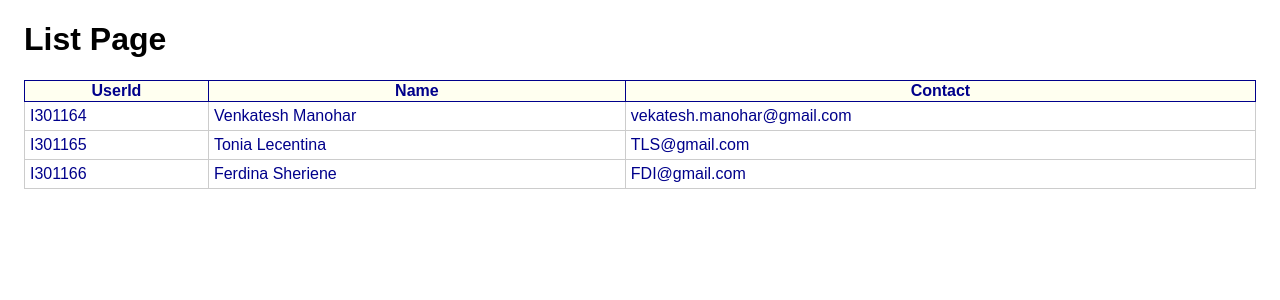
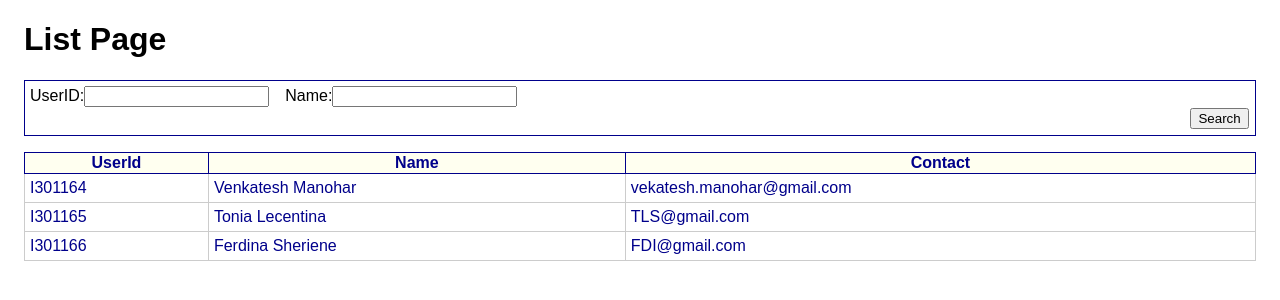
Before and after one commit to vatinidian/ReactLearning, a React app in the folder ListPage/: page / in a window 1280 px wide. Shown: the top 300 px of the page. Built offline with nearby package versions, Linux system fonts and the light colour scheme.

Commit message:
FilterBar added with logic to filter table

```diff
--- a/ListPage/public/style.css
+++ b/ListPage/public/style.css
@@ -21,3 +21,20 @@ tr {
     padding: 5px;
     color: darkblue;
 }
+
+.filterBar {
+    display: inline-block;
+    padding: 5px;
+    border: 1px solid darkblue;
+    width: 99%;
+    margin-bottom: 1rem;
+}
+
+.filterBarInput {
+    margin-right: 1rem;
+}
+
+.filterBarSearchButton {
+    margin: 1px;
+    float: right;
+}
--- a/ListPage/src/App.js
+++ b/ListPage/src/App.js
@@ -3,7 +3,7 @@ import ListPage from "./js/components/ListPage";
 class App extends Component {
     render() {
         return (
-            <div class="App">
+            <div className="App">
                 <ListPage />
             </div>
         );
--- /dev/null
+++ b/ListPage/src/js/components/FilterBar.js
@@ -0,0 +1,40 @@
+import React from "react";
+
+class FilterBar extends React.Component {
+    constructor(props) {
+        super(props);
+        this.handleInputChange = this.handleInputChange.bind(this);
+        this.handleSearch = this.handleSearch.bind(this);
+    }
+
+    handleInputChange(e) {
+        const target = event.target;
+        const name = target.name;
+
+        this.props.onFilterChange(name, target.value);
+    }
+
+    handleSearch() {
+        this.props.onSearch();
+    }
+
+    render() {
+        return (<div className="filterBar">
+            <form>
+                <label>
+                    UserID:
+                    <input name="userId" className="filterBarInput" value={this.props.userId} onChange={this.handleInputChange} />
+                </label>
+
+                <label>
+                    Name:
+                    <input name="name" className="filterBarInput" value={this.props.name} onChange={this.handleInputChange} />
+                </label>
+
+            </form>
+            <button className="filterBarSearchButton" onClick={this.handleSearch}> Search</button>
+        </div>);
+    }
+}
+
+export default FilterBar;
--- a/ListPage/src/js/components/ListPage.js
+++ b/ListPage/src/js/components/ListPage.js
@@ -1,13 +1,46 @@
 import React from "react";
+import FilterBar from "./FilterBar";
 import UserTable from "./UserTable";
 
 const UserData = [{ userId: "I301164", name: "Venkatesh Manohar", contact: "vekatesh.manohar@gmail.com" }, { userId: "I301165", name: "Tonia Lecentina", contact: "TLS@gmail.com" }, { userId: "I301166", name: "Ferdina Sheriene", contact: "FDI@gmail.com" }];
 
 class ListPage extends React.Component {
+    constructor(props) {
+        super(props);
+        this.state = {
+            "userId": "",
+            "name": "",
+            "filterBarInfo": {
+            }
+        };
+        this.handleFilterChange = this.handleFilterChange.bind(this);
+        this.handleSearch = this.handleSearch.bind(this);
+    }
+    handleFilterChange(sFielName, sValue) {
+        this.setState({ [sFielName]: sValue });
+
+    }
+    handleSearch() {
+        this.setState((state) => {
+            if (state.userId || state.name) {
+                return {
+                    "filterBarInfo": {
+                        "userId": state.userId,
+                        "name": state.name
+                    }
+                }
+            } else {
+                return { "filterBarInfo": {} }
+            }
+        }
+        );
+
+    }
     render() {
         return (<div>
             <h1>List Page</h1>
-            <UserTable UserData={UserData} />
+            <FilterBar userId={this.state.userId} name={this.state.name} onFilterChange={this.handleFilterChange} onSearch={this.handleSearch} />
+            <UserTable UserData={UserData} filterData={this.state.filterBarInfo} />
         </div>);
     }
 }
--- a/ListPage/src/js/components/UserTable.js
+++ b/ListPage/src/js/components/UserTable.js
@@ -2,10 +2,30 @@ import React from "react";
 import UserTableRow from "./UserTableRow";
 
 class UserTable extends React.Component {
+    constructor(props) {
+        super(props);
+    }
     render() {
         const rows = [];
+        const oFilterData = this.props.filterData;
+        const aKeys = Object.keys(oFilterData);
+        const iLength = aKeys ? aKeys.length : 0;
+
         this.props.UserData.forEach(user => {
-            rows.push(<UserTableRow userId={user.userId} name={user.name} contact={user.contact} key={user.userId} />);
+            let bFiltersMatched = iLength ? false : true;
+            for (let i = 0; i < iLength; i++) {
+                if (oFilterData[aKeys[i]] === user[aKeys[i]]) {
+                    bFiltersMatched = true;
+                    break;
+                } else {
+                    bFiltersMatched = bFiltersMatched || false;
+                }
+            }
+
+            if (bFiltersMatched) {
+                rows.push(<UserTableRow userId={user.userId} name={user.name} contact={user.contact} key={user.userId} />);
+            }
+
         });
         return (<table className="table">
             <thead>
```
